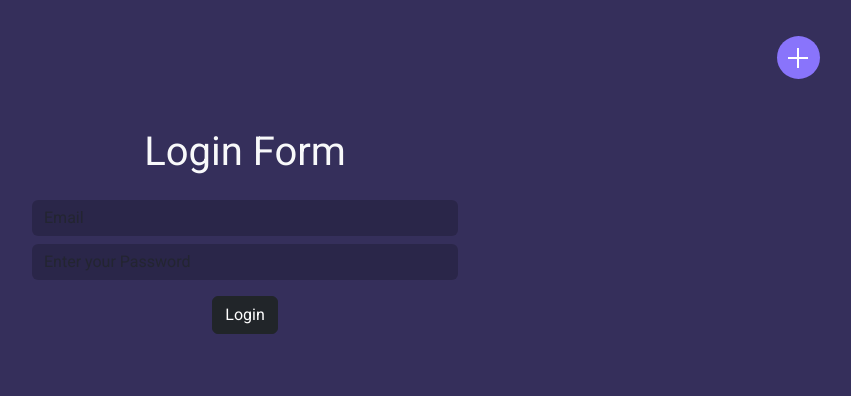
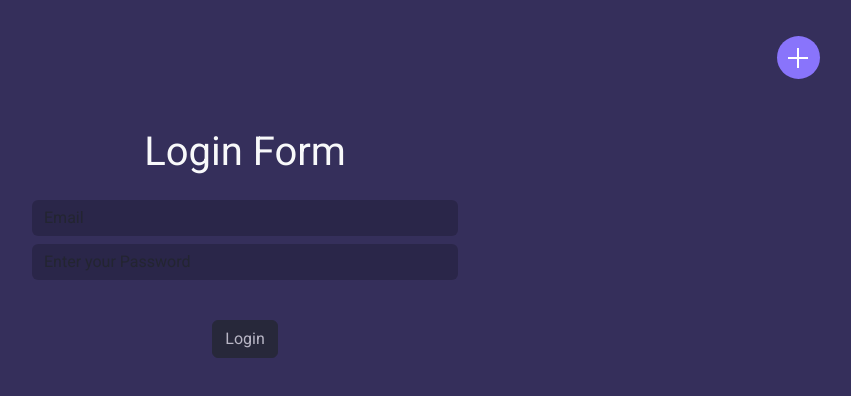
Before and after one commit to MdAmine/todo-app-2024, a React (Vite) app: page / in a window 1280 px wide. Shown: the top 396 px of the page, without its empty margins (395-1246 px from the left). Built offline with nearby package versions, Linux system fonts and the light colour scheme; the HTML template or start-up script is replaced by a standard one.

Commit message:
ajouter la validation au formulaire

```diff
--- a/src/App.css
+++ b/src/App.css
@@ -45,3 +45,6 @@ li.list-group-item {
 .selected {
   background-color: #ae9c48 !important;
 }
+.invalid {
+  color: #da4518;
+}
--- a/src/components/Login/Login.tsx
+++ b/src/components/Login/Login.tsx
@@ -2,8 +2,37 @@ import { useState } from "react";
 
 function Login(props) {
 
-  const loginHandler = () => {
-    {props.handleCallback(true)}
+  const [email, setEmail] = useState("");
+  const [password, setPassword] = useState("");
+  const [isValidEmail, setIsValidEmail] = useState(false);
+  const [isValidPassword, setIsValidPassword] = useState(false);
+  const [clickedOnEmail, setClickedOnEmail] = useState(false);
+  const [clickedOnPassword, setClickedOnPassword] = useState(false);
+
+  const validateEmail = (email) => {
+    return /\S+@\S+\.\S+/.test(email);
+  };
+
+  const handleEmailChange = (event) => {
+    const emailValue = event.target.value;
+    setEmail(emailValue);
+    setIsValidEmail(validateEmail(emailValue));
+    setClickedOnEmail(true);
+  };
+
+  const handlePasswordChange = (event) => {
+    const passwordValue = event.target.value;
+    setPassword(passwordValue);
+    setIsValidPassword(passwordValue.length > 0);
+    setClickedOnPassword(true);
+  };
+
+  const loginHandler = (event) => {
+    event.preventDefault();
+    if (isValidEmail && isValidPassword) {
+      props.handleCallback(true);
+    }
+    // {props.handleCallback(true)}
   };
 
 
@@ -15,14 +44,28 @@ function Login(props) {
             className={`form-control mb-2`}
             id="email"
             placeholder="Email"
+            value={email}
+            onChange={handleEmailChange}
           />
+
+          {(!isValidEmail && clickedOnEmail)&& (
+            <span className="invalid">Veuillez saisir une adresse email valide.</span>
+          )}
+
           <input
             type="text"
             className={`form-control mb-3`}
             id="password"
             placeholder="Enter your Password"
+            value={password}
+            onChange={handlePasswordChange}
           />
-          <button type="submit" className="btn btn-dark" onClick={loginHandler}>
+
+          {(!isValidPassword && clickedOnPassword) && (
+            <span className="invalid">Le mot de passe est requis.</span>
+          )}
+          <br></br>
+          <button type="submit" className="btn btn-dark" onClick={loginHandler} disabled={!isValidEmail || !isValidPassword}>
             Login
           </button>
         </form>
```
